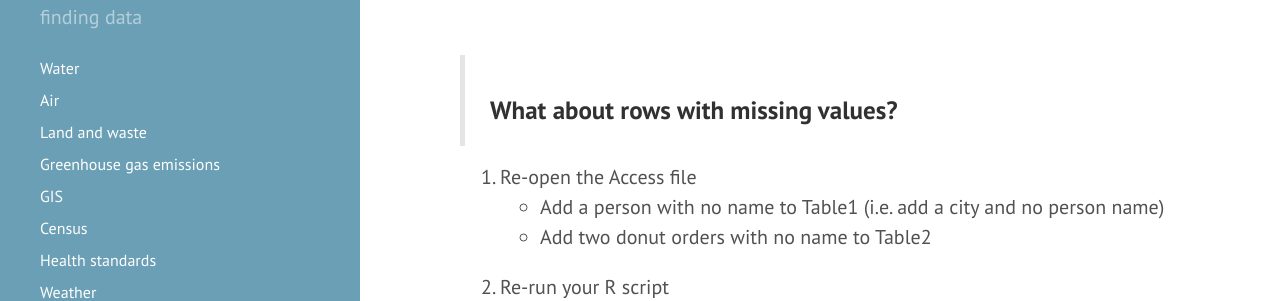
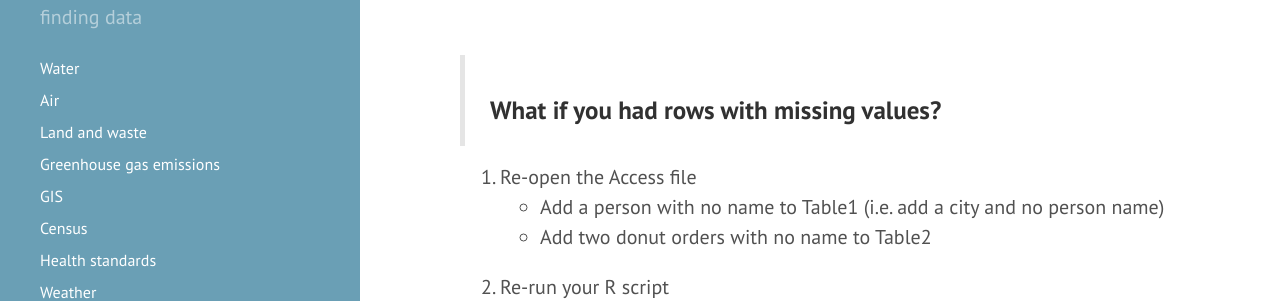
Before and after one commit to annemorris/Data-Guide-1, a Jekyll site: the page built from 98-Tools_and_Methods.md, in a window 1280 px wide and 900 px high, scrolled down 3280 px. Shown: the part 408-709 px from the top of the window. Built offline with Jekyll 4.4.1, drawn with Linux system fonts in a browser that asks for light colours.

Commit message:
Update 98-Tools_and_Methods.md

```diff
--- a/98-Tools_and_Methods.md
+++ b/98-Tools_and_Methods.md
@@ -112,7 +112,7 @@ View(people_orders_full)
 
 <br>
 
-> ### What about rows with missing values?
+> ### What if you had rows with missing values?
 
 1. Re-open the Access file
     - Add a person with no name to Table1 (i.e. add a city and no person name)
```
